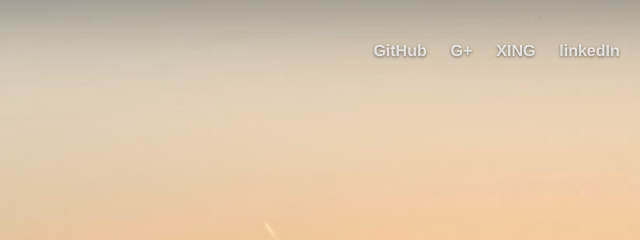
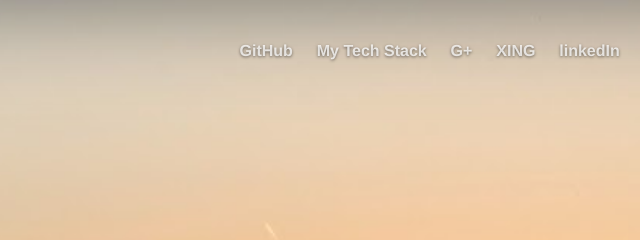
Before and after one commit to bonndan/bonndan.github.io, a plain HTML site: page index.html in a window 1280 px wide. Shown: the top 240 px of the page, 506-1146 px from the left. Drawn offline with nearby package versions, Linux system fonts and the light colour scheme.

Commit message:
Update index.html

```diff
--- a/index.html
+++ b/index.html
@@ -41,6 +41,7 @@
                     <nav>
                         <ul class="nav masthead-nav">
                             <li><a target="_blank" href="https://github.com/bonndan" title="github developer page">GitHub</a></li>
+                            <li><a target="_blank" href="http://stackshare.io/bonndan/my-stack" title="my tech stack">My Tech Stack</a></li>
                             <li><a target="_blank" href="https://plus.google.com/+DanielPozzi/posts" title="Google plus">G+</a></li>
                             <li><a target="_blank" href="https://www.xing.com/profile/Daniel_Pozzi" title="at xing business network">XING</a></li>
                             <li><a target="_blank" href="https://www.linkedin.com/pub/daniel-pozzi/73/a54/891?trk=pub-pbmap" title="at linkedin business network">linkedIn</a></li>
```
